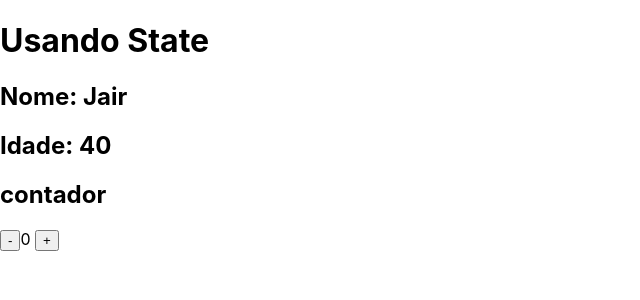
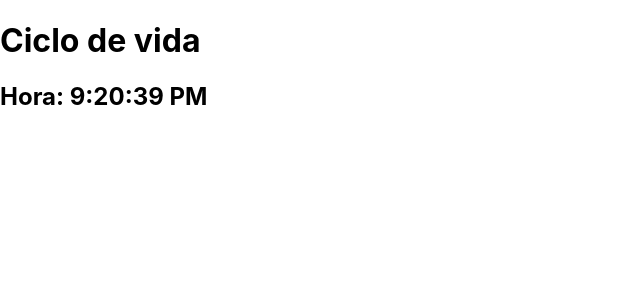
Before and after one commit to jhdresch/meu-primeiro-react, a React (Create React App) app: page / in a window 1280 px wide. Shown: the top 300 px of the page, without its empty margins (0-640 px from the left). Built offline with nearby package versions, Linux system fonts and the light colour scheme.

Commit message:
Criando Ciclo de vida react

```diff
--- a/src/App.js
+++ b/src/App.js
@@ -1,51 +1,55 @@
 import React, { Component } from "react";
 
 class App extends Component {
-
-
     constructor(props) {
         super(props);
         this.state = {
-            nome: 'Jair',
-            idade: 40,
-            contador: 0
+            hora: '00:00:00'
         }
-        this.aumentar = this.aumentar.bind(this);
-        this.diminuir = this.diminuir.bind(this);
+    }
+    // acionando antes de montar o dom
+    componentWillMount() {
+        alert('Antes de montar o dom');
     }
 
-    diminuir() {
-        let state = this.state;
-        if (state.contador === 0) {
-            alert("Contador chegou a zero !!!");
-            return;
 
-        }
-        state.contador -= 1;
-        this.setState(state)
+    // acionando depois de montar o dom
+    componentDidMount() {
+
+        setInterval(() => {
+            this.setState({
+                hora: new Date().toLocaleTimeString()
+            })
+        }, 1000);
+
     }
 
-    aumentar() {
-        let state = this.state;
-        state.contador += 1;
-        this.setState(state)
+    // ativa quando componente é atualizado
+    componentDidUpdate() {
+        console.log('Atualizou hora: ' + this.state.hora);
+    }
+
+    // É executado somente quando shouldComponentUpdate devolver true.
+    // shouldComponentUpdate() {
+
+    //     console.log('Faz algo caso queira depois de atualizar componnte');
+    // }
+
+
+    // acionando depois de desmontar o dom
+    componentWillUnmount() {
+        console.log('Dom desmontado')
     }
 
 
     render() {
         return (
             <div>
-                <h1>Usando State</h1>
-                <h2>Nome: {this.state.nome}</h2>
-                <h2>Idade: {this.state.idade}</h2>
-                <h2>contador</h2>
-                <button onClick={this.diminuir}> - </button>{this.state.contador} <button onClick={this.aumentar} > + </button>
+                <h1>Ciclo de vida</h1>
+                <h2>Hora: {this.state.hora}</h2>
             </div>
         );
     }
-
-
-
 }
 
 export default App;
```
Also changed, not shown: src/App3.js (added, +51 -0 lines).
